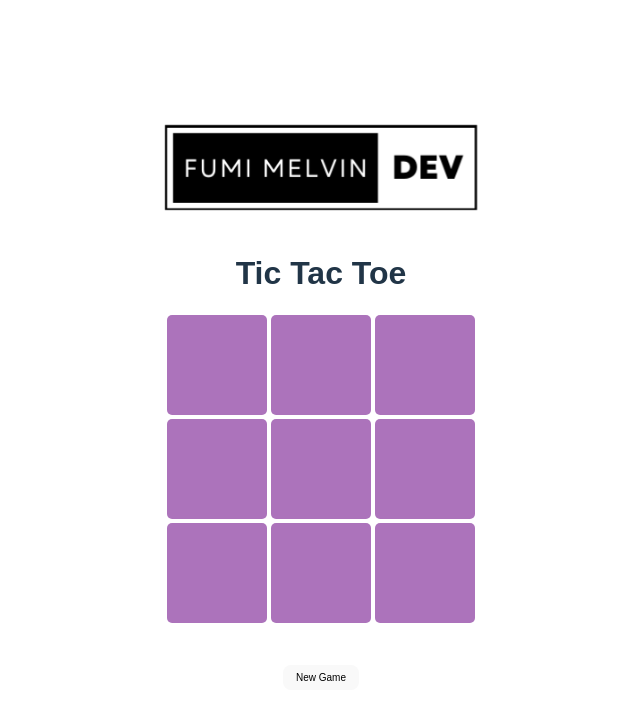
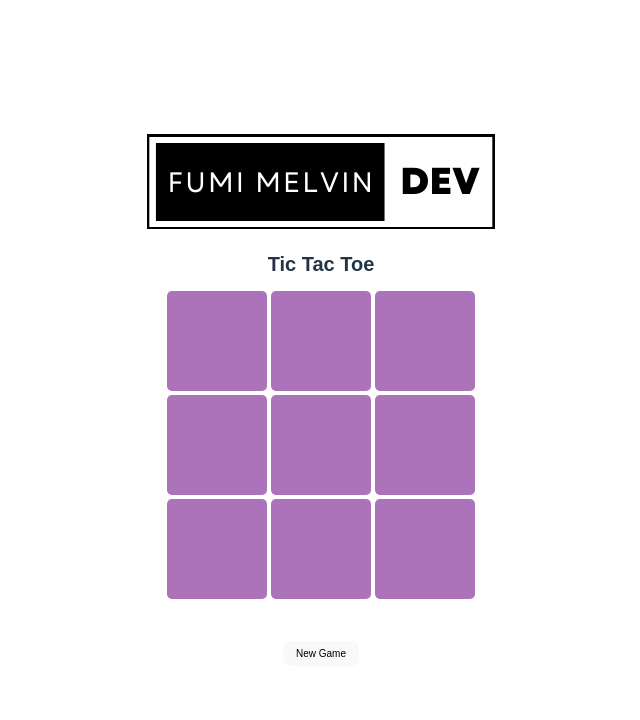
Before and after one commit to FumiMelvin/Javascript_TicTacToe, a website built with Vite: page index.html in a window 1280 px wide. Shown: the whole page, without its empty margins (319-959 px from the left). Built offline with nearby package versions, Linux system fonts and the light colour scheme.

Commit message:
css update

```diff
--- a/style.css
+++ b/style.css
@@ -91,45 +91,10 @@ body {
   font-style: italic;
 }
 
-a {
-  font-weight: 500;
-  color: #646cff;
-  text-decoration: inherit;
-}
-
-a:hover {
-  color: #535bf2;
-}
-
-h1 {
-  font-size: 3.2em;
-  line-height: 1.1;
-}
-
 #app {
   max-width: 1280px;
   margin: 0 auto;
   text-align: center;
-}
-
-.logo {
-  height: 8.5em;
-  padding: 1.5em;
-  will-change: filter;
-}
-.logo:hover {
-  filter: drop-shadow(0 0 2em #646cffaa);
-}
-.logo.vanilla:hover {
-  filter: drop-shadow(0 0 2em #f7df1eaa);
-}
-
-.card {
-  padding: 2em;
-}
-
-.read-the-docs {
-  color: #888;
 }
 
 button {
```
